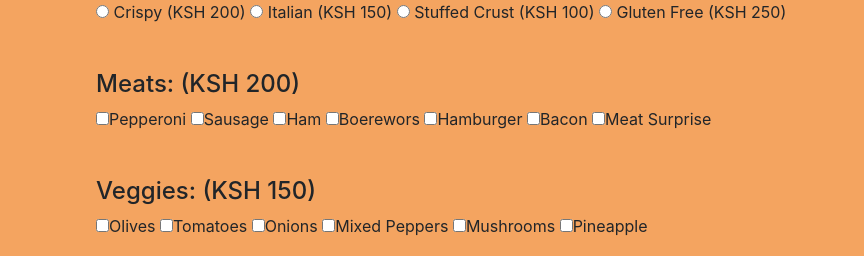
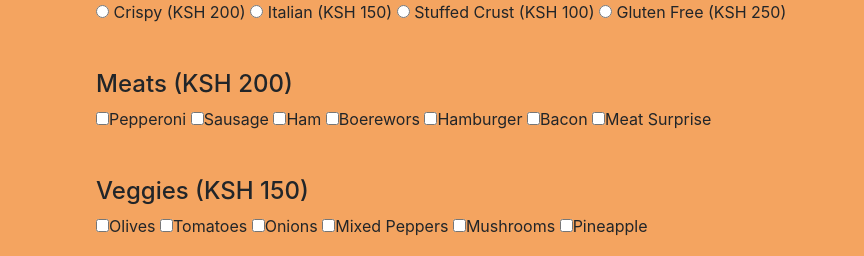
Before and after one commit to gg-mg/Ferrari_Pizza, a plain HTML site: page index.html in a window 1280 px wide. Shown: the part 423-679 px from the top of the page, without its empty margins (0-864 px from the left). Drawn offline with nearby package versions, Linux system fonts and the light colour scheme.

Commit message:
Added Meat (200) and Veggies (150) on index.html

```diff
--- a/index.html
+++ b/index.html
@@ -46,7 +46,7 @@
 
           </div>
           <div class="meat-toppings  form-group">
-            <h4>Meats: (KSH 200) </h4>
+            <h4>Meats (KSH 200) </h4>
             <label class="checkbox-inline">
               <input type="checkbox" name="meat-toppings" value="Pepperoni">Pepperoni
             </label>
@@ -70,7 +70,7 @@
             </label>
           </div>
           <div class="veg-toppings  form-group">
-            <h4>Veggies: (KSH 150) </h4>
+            <h4>Veggies (KSH 150) </h4>
             <label class="checkbox-inline">
               <input type="checkbox" name="veg-toppings" value="Olives">Olives
             </label>
@@ -93,7 +93,7 @@
 
           <button type="submit" class="btn btn-success">Order This Pizza</button>
         </form>
-           <h3>Enter your information.</h3>
+        <h3>Enter your information.</h3>
         <form>
           <div class="form-group">
             <label for="customer-name">Name: </label>
```
